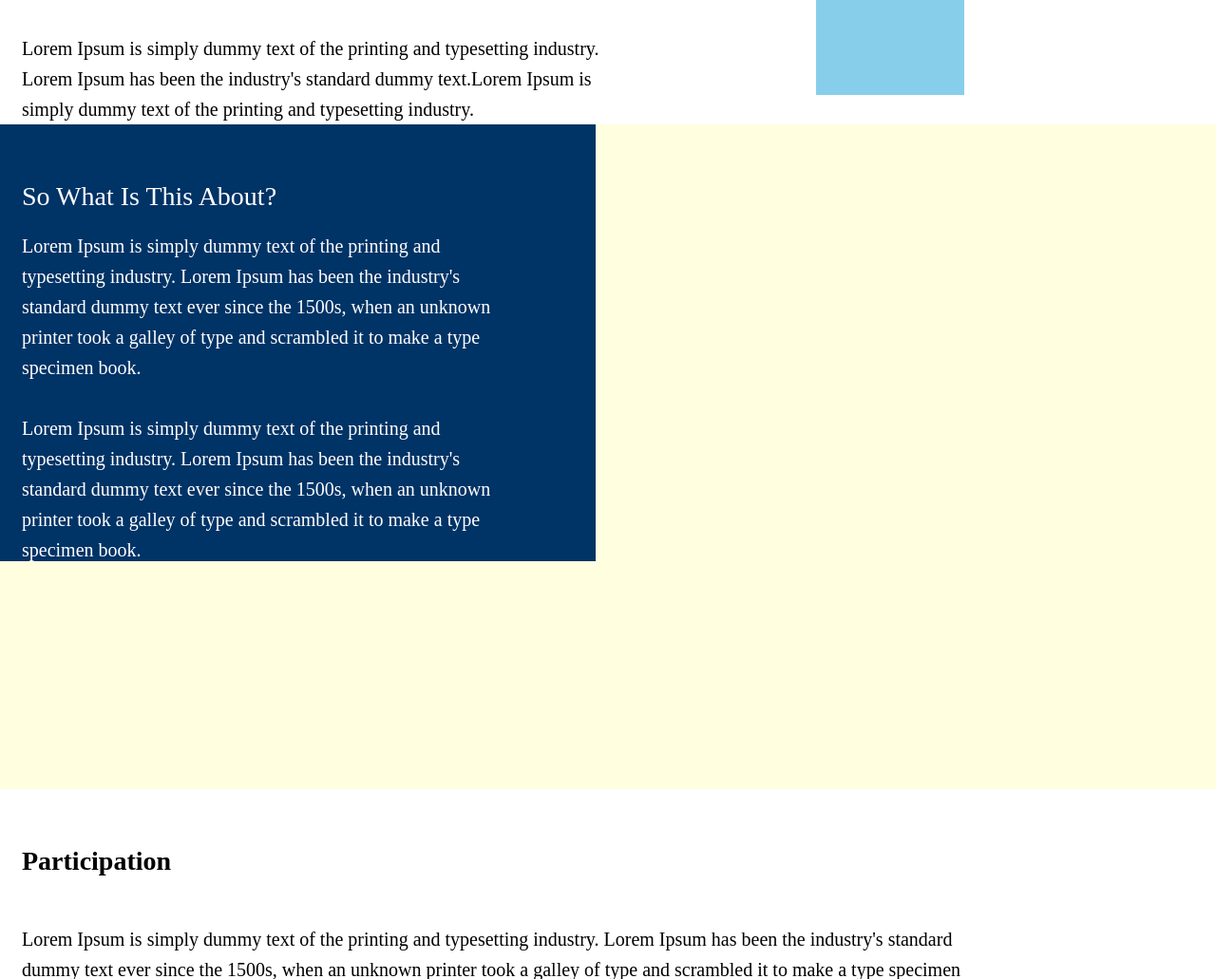
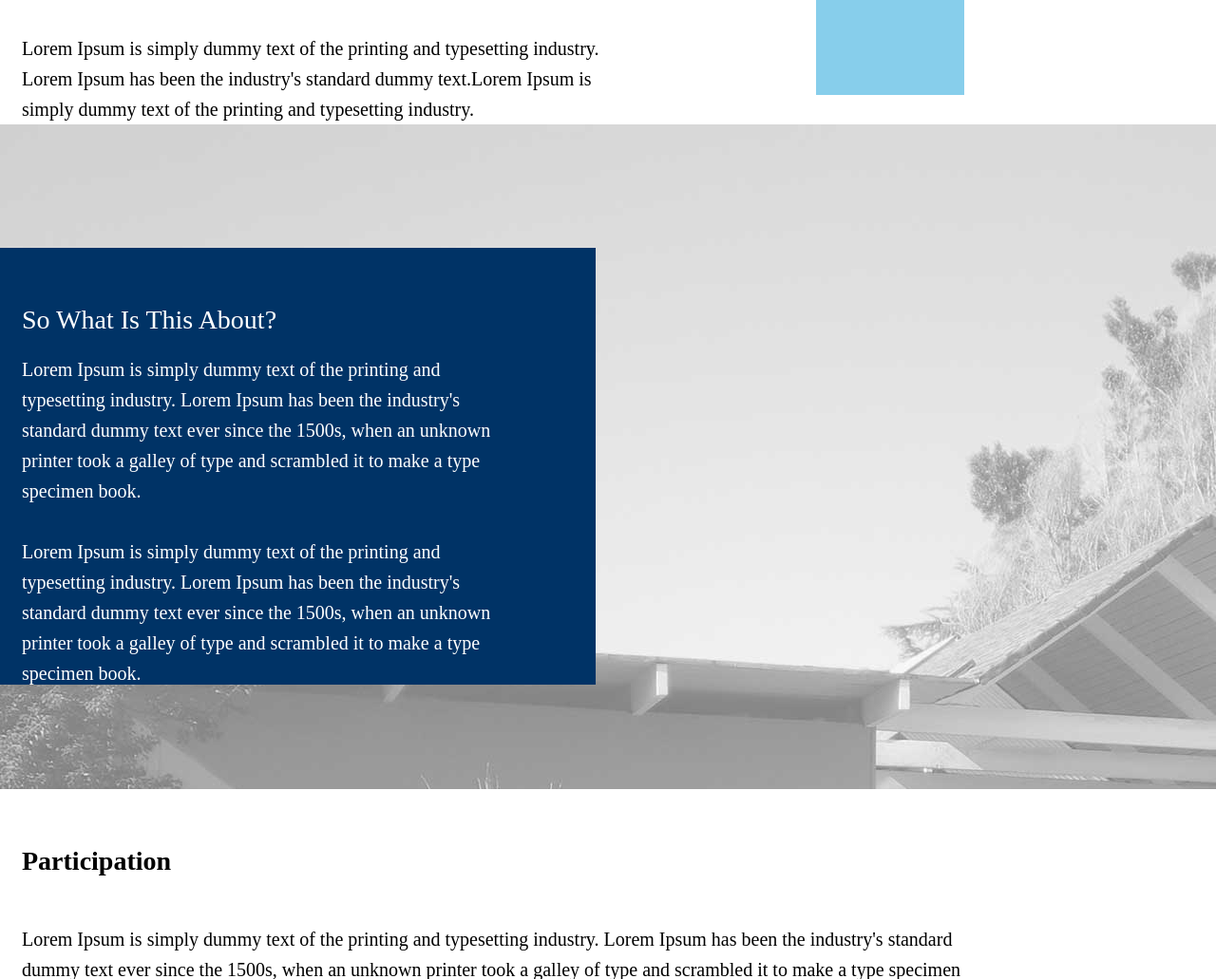
Before and after one commit to meenabisht/firstdesign-responsive, a plain HTML site: page index.html in a window 1280 px wide. Shown: the part 980-2011 px from the top of the page at 95% size. Drawn offline with Linux system fonts and the light colour scheme.

Commit message:
So what it is about part

```diff
--- a/css/style.css
+++ b/css/style.css
@@ -88,10 +88,12 @@
 
 .content {
     width: 49%;
+    float: left;
+    margin-top: 130px;
 }
 
 .conabt{
-	/*background-image: url('download-1.jpg');*/
+	background-image: url("download-1.jpg");
 	background-color: lightyellow;
 	height: 700px;
 }
```
Also changed, not shown: css/download-1.jpg (renamed from download-1.jpg).
